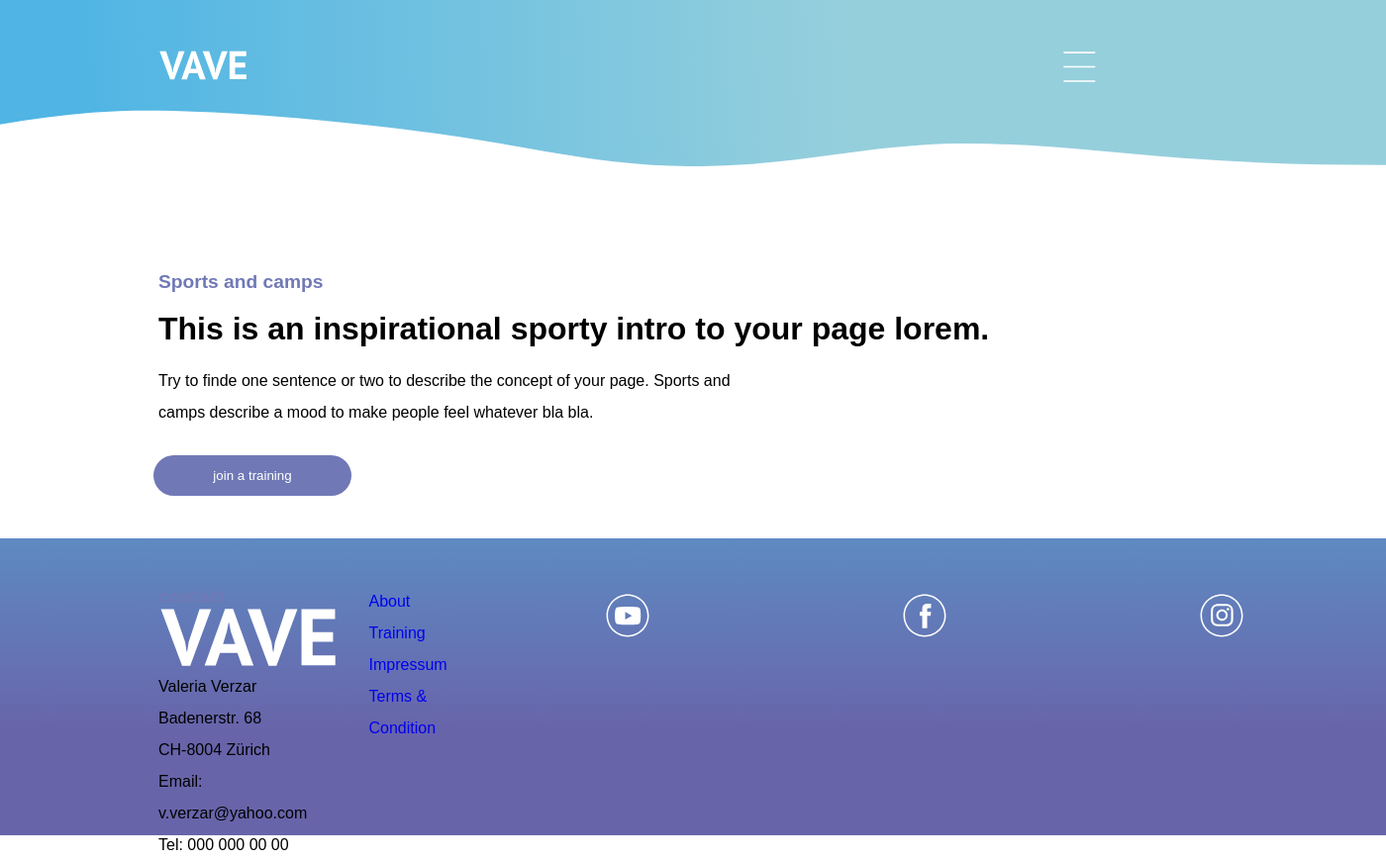
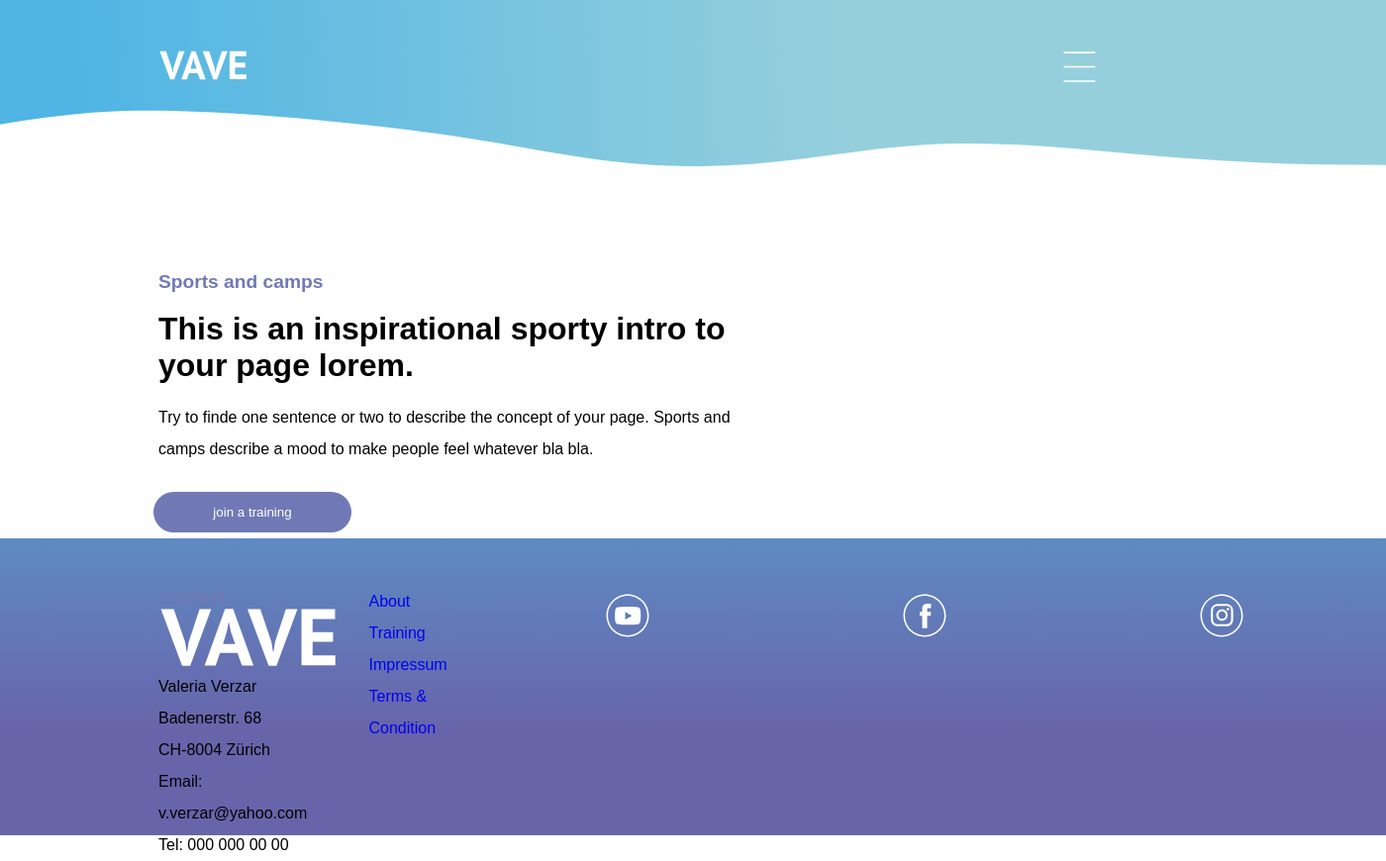
Before and after one commit to KatharinaHefti/VAVE, a PHP site: page / in a window 1400 px wide. Shown: the whole page at 99% size. Run offline with PHP 8.4, Linux system fonts and the light colour scheme; style sheets or scripts are compiled from the project's sources; some web fonts are replaced.

Commit message:
change style

```diff
--- a/inc/header.inc.php
+++ b/inc/header.inc.php
@@ -5,7 +5,7 @@
   <meta name="viewport" content="width=device-width, initial-scale=1.0">
   <title>VAVE</title>
   <!-- style -->
-  <link rel="stylesheet" href="./style/style.css">
+  <link rel="stylesheet" href="./style.css">
   <!-- svg sprite -->
   <?php include('./img/sprites.svg'); ?>
 </head>
--- a/index.php
+++ b/index.php
@@ -2,7 +2,7 @@
 include ("./inc/header.inc.php");
 include ("./inc/nav.inc.php");
 ?>
-
+<link rel="stylesheet" href="./style/style.css">
 
   <main>
     <h4>Sports and camps</h4>
--- a/style/cd/typo.style.css
+++ b/style/cd/typo.style.css
@@ -12,6 +12,10 @@ li {
   list-style: none;
 }
 
+h1 {
+  max-width: 600px;
+}
+
 h4 {
   color: #7079B6;
   font-size: 1.2rem;
--- a/style/cd/typo.style.scss
+++ b/style/cd/typo.style.scss
@@ -2,7 +2,6 @@
 
 // PT Sans by ParaType
 @import url(https://fonts.googleapis.com/css2?family=PT+Sans+Caption:wght@400;700&display=swap);
-
 
 // variables
 $bold: 600;
@@ -27,6 +26,10 @@ li{
   list-style: none;
 }
 
+h1{
+  max-width: 600px;
+}
+
 h4{
   color: $haze;
   font-size: 1.2rem;
--- a/style/elements/button.style.css
+++ b/style/elements/button.style.css
@@ -1,15 +1,3 @@
-/* reset */
-@import url(/Users/katharina/Git/VAVE/VAVE/style/reset.css);
-/* * * * * * * * * * * * * * * * * * * * corporate design * * * * * * * * * * * * * * * * * * * */
-@import url(/Users/katharina/Git/VAVE/VAVE/style/cd/typo.style.css);
-/* * * * * * * * * * * * * * * * * * * * elements * * * * * * * * * * * * * * * * * * * */
-@import url(/Users/katharina/Git/VAVE/VAVE/style/elements/icon.style.css);
-@import url(/Users/katharina/Git/VAVE/VAVE/style/elements/button.style.css);
-/* * * * * * * * * * * * * * * * * * * * grid * * * * * * * * * * * * * * * * * * * */
-@import url(/Users/katharina/Git/VAVE/VAVE/style/parts/grid.style.css);
-/* * * * * * * * * * * * * * * * * * * * parts * * * * * * * * * * * * * * * * * * * */
-@import url(/Users/katharina/Git/VAVE/VAVE/style/parts/nav.style.css);
-@import url(/Users/katharina/Git/VAVE/VAVE/style/parts/footer.style.css);
 button {
   border-radius: 50px;
   width: 200px;
@@ -18,6 +6,7 @@ button {
   border: none;
   margin: 2em 0;
   color: #FFF;
+  size: 600;
   margin-right: 2em;
   cursor: pointer;
   margin-left: -5px;
--- a/style/elements/button.style.scss
+++ b/style/elements/button.style.scss
@@ -1,4 +1,12 @@
-@import '../style.scss';
+// variables
+$bold: 600;
+$leading: 200%;
+$amethyst: #8077B7;
+$haze: #7079B6;
+$cornflower: #799ACC;
+$sky: #89CEF0;
+$turquois: #B4DEE7;
+$white: #FFF;
 
 button{
   border-radius: 50px;
@@ -8,6 +16,7 @@ button{
   border: none;
   margin: 2em 0;
   color: $white;
+  size: $bold;
   margin-right: 2em;
   cursor: pointer;
   margin-left: -5px; // optical alignment
--- a/style/parts/grid.style.css
+++ b/style/parts/grid.style.css
@@ -1,15 +1,3 @@
-/* reset */
-@import url(/Users/katharina/Git/VAVE/VAVE/style/reset.css);
-/* * * * * * * * * * * * * * * * * * * * corporate design * * * * * * * * * * * * * * * * * * * */
-@import url(/Users/katharina/Git/VAVE/VAVE/style/cd/typo.style.css);
-/* * * * * * * * * * * * * * * * * * * * elements * * * * * * * * * * * * * * * * * * * */
-@import url(/Users/katharina/Git/VAVE/VAVE/style/elements/icon.style.css);
-@import url(/Users/katharina/Git/VAVE/VAVE/style/elements/button.style.css);
-/* * * * * * * * * * * * * * * * * * * * grid * * * * * * * * * * * * * * * * * * * */
-@import url(/Users/katharina/Git/VAVE/VAVE/style/parts/grid.style.css);
-/* * * * * * * * * * * * * * * * * * * * parts * * * * * * * * * * * * * * * * * * * */
-@import url(/Users/katharina/Git/VAVE/VAVE/style/parts/nav.style.css);
-@import url(/Users/katharina/Git/VAVE/VAVE/style/parts/footer.style.css);
 main {
   height: 400px;
   padding: 10em 10em;
```
Also changed, not shown: 3 other files.
